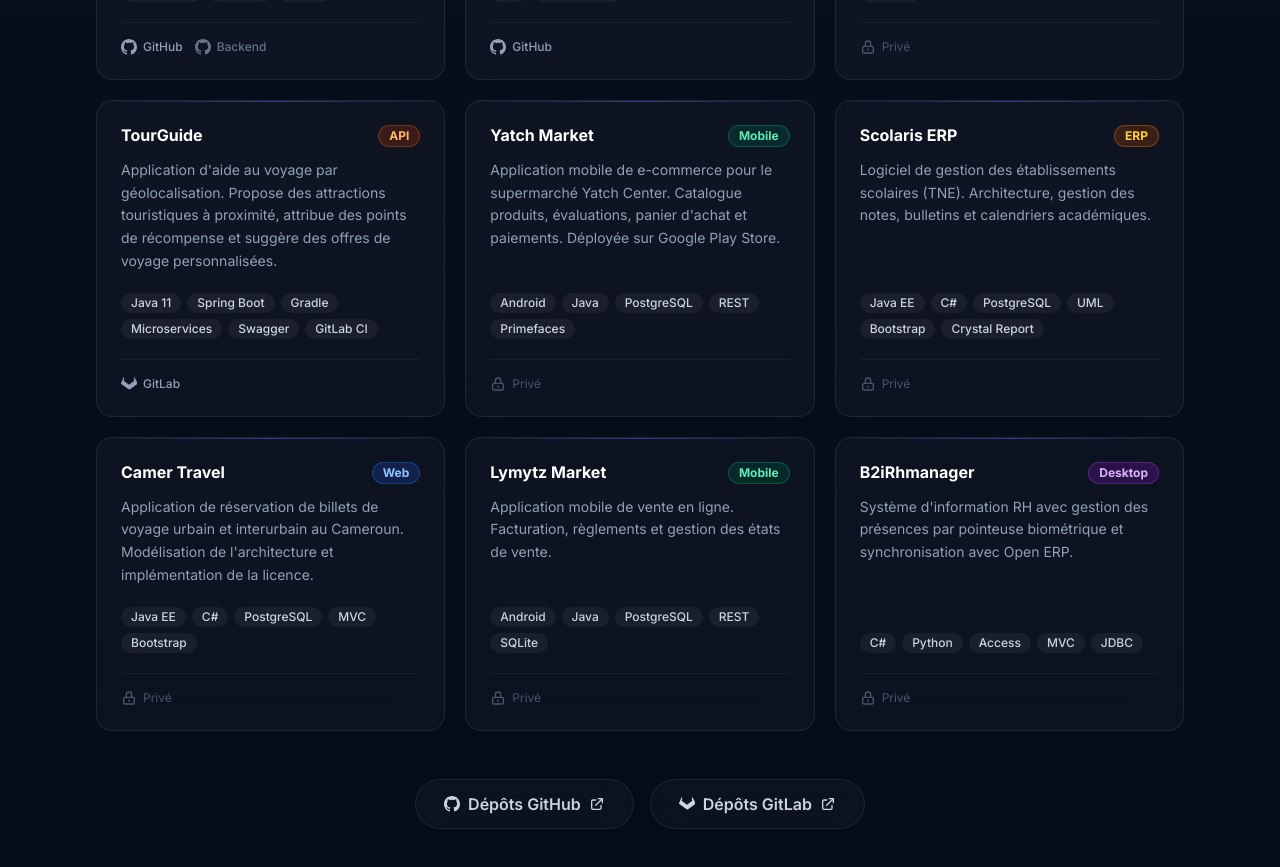
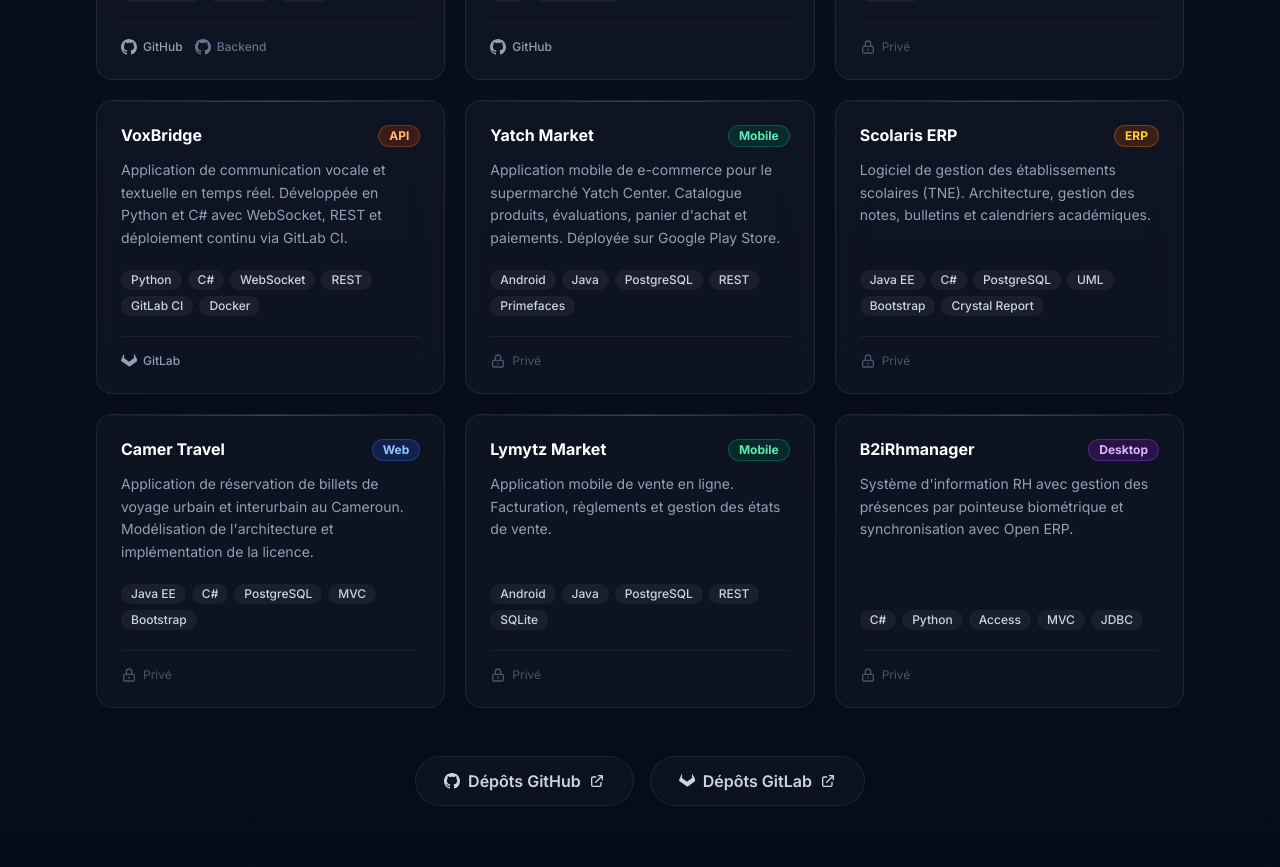
Before and after one commit to dowesw/portfolio, a React (Vite) app: page / in a window 1280 px wide. Shown: the part 7300-8167 px from the top of the page. Built offline with nearby package versions, Linux system fonts and the light colour scheme.

Commit message:
Initial commit

```diff
--- a/src/data/portfolio.ts
+++ b/src/data/portfolio.ts
@@ -201,11 +201,11 @@ export const projects = [
         type: "Web",
     },
     {
-        name: "TourGuide",
-        description: "Application d'aide au voyage par géolocalisation. Propose des attractions touristiques à proximité, attribue des points de récompense et suggère des offres de voyage personnalisées.",
-        stack: ["Java 11", "Spring Boot", "Gradle", "Microservices", "Swagger", "GitLab CI"],
+        name: "VoxBridge",
+        description: "Application de communication vocale et textuelle en temps réel. Architecture microservices avec passerelle API, WebSocket et déploiement continu via GitLab CI.",
+        stack: ["Python", "C#", "WebSocket", "REST", "GitLab CI", "Docker"],
         github: "",
-        gitlab: "https://gitlab.com/dowesw/projettourguide",
+        gitlab: "https://gitlab.com/dowesw/voxbridge",
         type: "API",
     },
     {
--- a/src/i18n/translations.ts
+++ b/src/i18n/translations.ts
@@ -127,7 +127,7 @@ const fr = {
             'E-commerce TNE': "Plateforme e-commerce avec backend REST en Node.js et frontend React.",
             'Gestion Pack Auto': "Application de gestion automobile complète.",
             'Blossense': "Logiciel de gestion du recrutement avec intégration LinkedIn, Indeed et Pôle Emploi.",
-            'TourGuide': "Application d'aide au voyage par géolocalisation. Propose des attractions touristiques à proximité, attribue des points de récompense et suggère des offres de voyage personnalisées.",
+            'VoxBridge': "Application de communication vocale et textuelle en temps réel. Développée en Python et C# avec WebSocket, REST et déploiement continu via GitLab CI.",
             'Yatch Market': "Application mobile de e-commerce pour le supermarché Yatch Center. Catalogue produits, évaluations, panier d'achat et paiements. Déployée sur Google Play Store.",
             'Scolaris ERP': "Logiciel de gestion des établissements scolaires (TNE). Architecture, gestion des notes, bulletins et calendriers académiques.",
             'Camer Travel': "Application de réservation de billets de voyage urbain et interurbain au Cameroun. Modélisation de l'architecture et implémentation de la licence.",
@@ -307,7 +307,7 @@ const en: typeof fr = {
             'E-commerce TNE': "E-commerce platform with a REST backend in Node.js and a React frontend.",
             'Gestion Pack Auto': "Complete automotive management application.",
             'Blossense': "Recruitment management software with LinkedIn, Indeed and France Travail integration.",
-            'TourGuide': "Geolocation-based travel app. Suggests nearby tourist attractions, awards reward points and provides personalized travel offers.",
+            'VoxBridge': "Real-time voice and text communication application. Built with Python and C# using WebSocket, REST and continuous deployment via GitLab CI.",
             'Yatch Market': "Mobile e-commerce app for the Yatch Center supermarket. Product catalog, reviews, shopping cart and payments. Deployed on Google Play Store.",
             'Scolaris ERP': "School management software (TNE). Architecture, grade management, report cards and academic scheduling.",
             'Camer Travel': "Urban and inter-urban travel ticket booking app in Cameroon. Full project architecture and license management implementation.",
```
